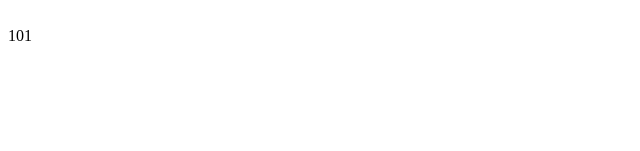
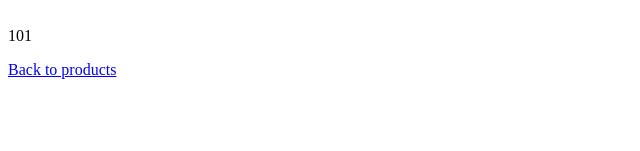
Before and after one commit to ankurnecessary/react-router-learning, a React (Vite) app in the folder lesson2/part2/project/react-router-learning/: page /products/101 in a window 1280 px wide. Shown: the part 137-288 px from the top of the page, without its empty margins (0-640 px from the left). Built offline with nearby package versions, Linux system fonts and the light colour scheme.

Commit message:
[lesson4][part2] Relative links with <Link />

```diff
--- a/lesson2/part2/project/react-router-learning/src/pages/ProductDetails.tsx
+++ b/lesson2/part2/project/react-router-learning/src/pages/ProductDetails.tsx
@@ -1,4 +1,4 @@
-import { useParams } from "react-router";
+import { Link, useParams } from "react-router";
 
 const ProductDetails = () => {
   const { productId } = useParams();
@@ -6,6 +6,7 @@ const ProductDetails = () => {
     <div>
       <h1>Product Detail</h1>
       <p>{productId}</p>
+      <Link to="..">Back to products</Link>
     </div>
   );
 };
```
